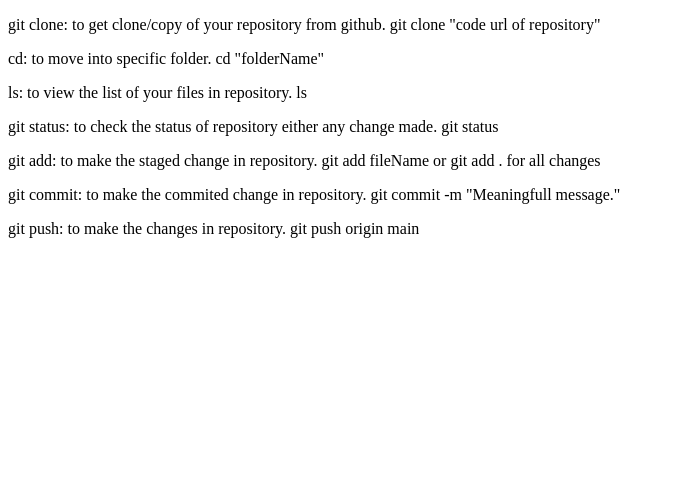
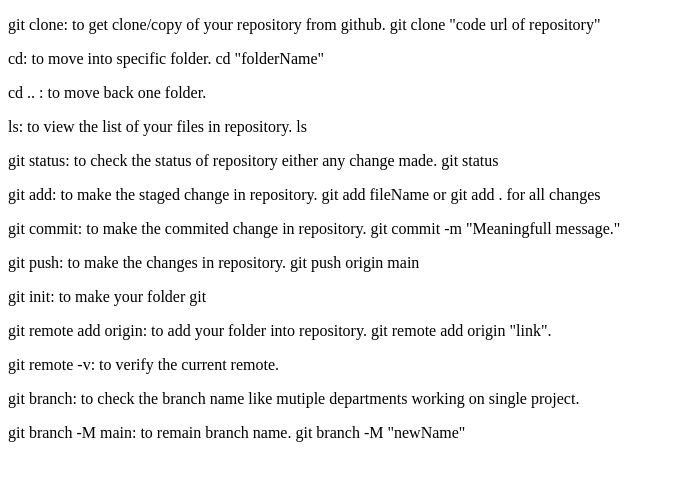
Before and after one commit to saadalicode/Use-of-Git, a plain HTML site: page index.html in a window 1280 px wide. Shown: the whole page, without its empty margins (0-675 px from the left). Drawn offline with Linux system fonts and the light colour scheme.

Commit message:
New Message

```diff
--- a/index.html
+++ b/index.html
@@ -8,10 +8,16 @@
 <body>
     <p>git clone: to get clone/copy of your repository from github. git clone "code url of repository"</p>
     <p>cd: to move into specific folder. cd "folderName"</p>
+    <p>cd .. : to move back one folder.</p>
     <p>ls: to view the list of your files in repository. ls</p>
     <p>git status: to check the status of repository either any change made. git status</p>
     <p>git add: to make the staged change in repository. git add fileName or git add . for all changes</p>
     <p>git commit: to make the commited change in repository. git commit -m "Meaningfull message."</p>
     <p>git push: to make the changes in repository. git push origin main</p>
+    <p> git init: to make your folder git</p>
+    <p>git remote add origin: to add your folder into repository. git remote add origin "link".</p>
+    <p>git remote -v: to verify the current remote.</p>
+    <p>git branch: to check the branch name like mutiple departments working on single project.</p>
+    <p>git branch -M main: to remain branch name. git branch -M "newName"</p>
 </body>
 </html>
```
